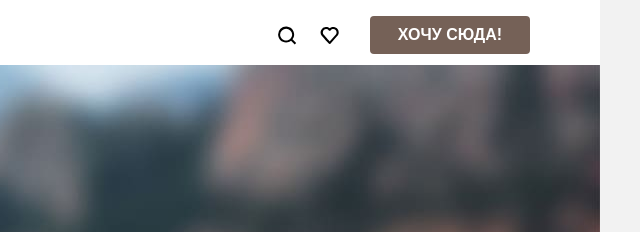
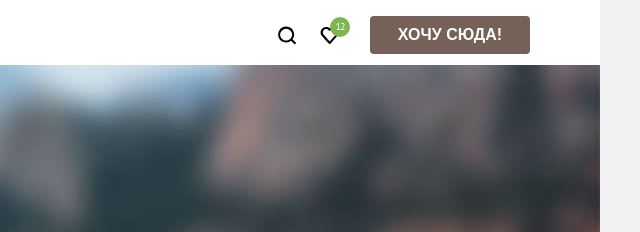
Before and after one commit to htmlacademy-htmlcss/1736633-sedona-34, a plain HTML site: page catalog.html in a window 1280 px wide. Shown: the top 232 px of the page, 640-1280 px from the left. Drawn offline with Linux system fonts and the light colour scheme.

Commit message:
Update catalog.html

```diff
--- a/catalog.html
+++ b/catalog.html
@@ -42,6 +42,7 @@
               <li class="header-user-item">
                 <a class="header-user-link-favorite" href="#">
                   <span class="visually-hidden">Избранное</span>
+                  <span class="amount-favorite">12</span>
                 </a>
               </li>
               <li>
```
